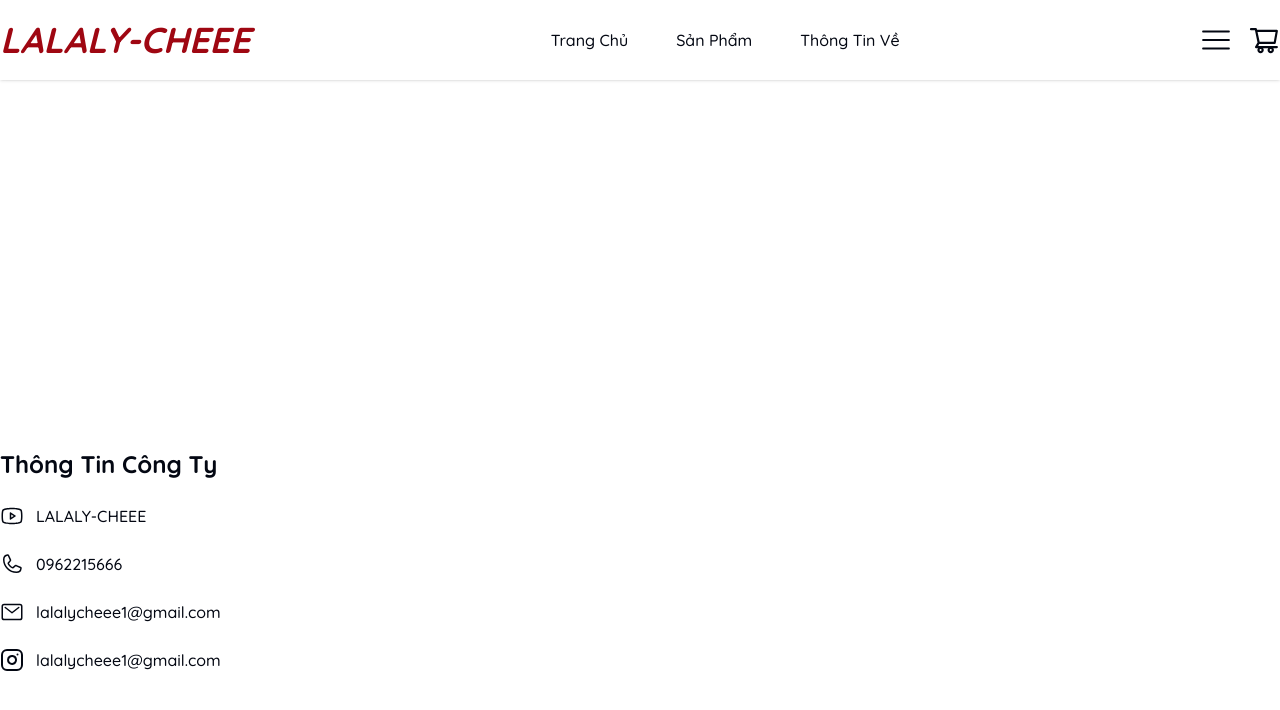
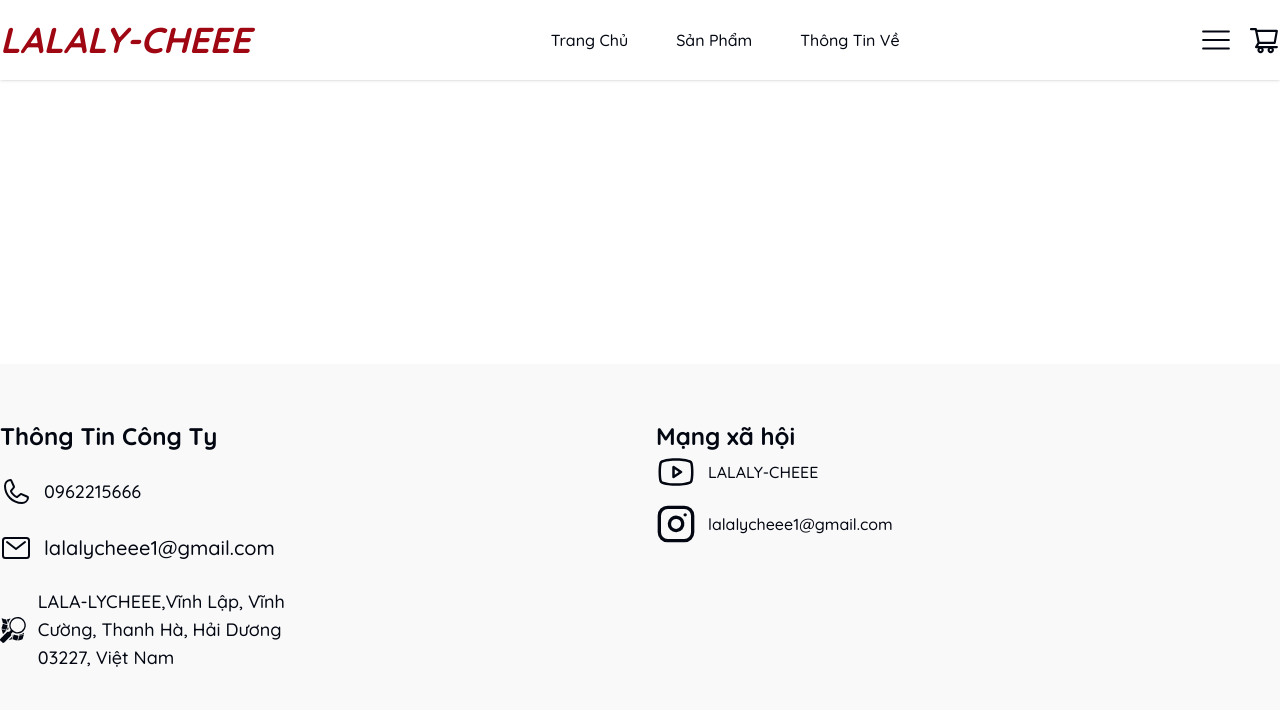
Before and after one commit to Future2003s/clientCompany, a Next.js app: page / in a window 1280 px wide. Shown: the top 710 px of the page. Built offline with nearby package versions, Linux system fonts and the light colour scheme.

Commit message:
Footer Right

```diff
--- a/src/app/page.tsx
+++ b/src/app/page.tsx
@@ -1,5 +1,3 @@
-import Image from "next/image";
-
 export default function Home() {
-  return <></>;
+  return <>Trang Chủ</>;
 }
--- a/src/layouts/Footer.tsx
+++ b/src/layouts/Footer.tsx
@@ -3,32 +3,23 @@ import React from "react";
 import { IoCalendarNumber, IoMailOutline } from "react-icons/io5";
 import { LuInstagram } from "react-icons/lu";
 import { PiPhone, PiYoutubeLogo } from "react-icons/pi";
+import { SiGooglestreetview, SiOpenstreetmap } from "react-icons/si";
 
 function Footer() {
   return (
     <footer
-      className={`pt-14 pb-32 bg-[url("/images/footer.png")] bg-left-bottom bg-repeat-x`}
+      className={`bg-[#f9f9f9] pt-14 pb-32 bg-[url("/images/footer.png")] bg-left-bottom bg-repeat-x`}
     >
-      <div className="relative z-10 container grid lg:grid-cols-4 gap-8">
-        {/* footer left */}
-        <div className="flex flex-col gap-6 lg:col-span-6">
+      <div className="relative z-10 container grid lg:grid-cols-4 gap-8 justify-between">
+        <div className="flex flex-col gap-6 lg:col-span-2">
+          {/* footer left */}
           <h4 className="font-bold text-2xl">Thông Tin Công Ty</h4>
           <Link
-            href={"#youtube"}
-            target="_self"
+            href={"tel:0962215666"}
             className="flex items-center text-gray-700g gap-3"
           >
-            <PiYoutubeLogo className="h-6 w-6" />
-            <span>LALALY-CHEEE</span>
-          </Link>
-
-          <Link
-            href={"0962215666"}
-            target="_self"
-            className="flex items-center text-gray-700g gap-3"
-          >
-            <PiPhone className="h-6 w-6" />
-            <span>0962215666</span>
+            <PiPhone className="h-8 w-8" />
+            <span className="text-lg">0962215666</span>
           </Link>
 
           <Link
@@ -36,18 +27,45 @@ function Footer() {
             target="_self"
             className="flex items-center text-gray-700g gap-3"
           >
-            <IoMailOutline className="h-6 w-6" />
-            <span>lalalycheee1@gmail.com</span>
+            <IoMailOutline className="h-8 w-8" />
+            <span className="text-xl">lalalycheee1@gmail.com</span>
           </Link>
 
           <Link
-            href={"#instagram"}
-            target="_self"
-            className="flex items-center text-gray-700g gap-3"
+            className="flex items-center text-gray-700g gap-3 w-[50%]"
+            target="_blank"
+            href={"https://maps.app.goo.gl/3kftHYNZhJgLV9UE8"}
           >
-            <LuInstagram className="h-6 w-6" />
-            <span>lalalycheee1@gmail.com</span>
+            <SiOpenstreetmap className="w-15 h-15" />
+            <span className="text-lg">
+              LALA-LYCHEEE,Vĩnh Lập, Vĩnh Cường, Thanh Hà, Hải Dương 03227, Việt
+              Nam
+            </span>
           </Link>
+        </div>
+
+        <div>
+          {/* footer right */}
+          <h4 className="font-bold text-2xl">Mạng xã hội</h4>
+          <div className="container flex flex-wrap gap-3">
+            <Link
+              href={"#youtube"}
+              target="_self"
+              className="flex items-center text-gray-700g gap-3"
+            >
+              <PiYoutubeLogo className="h-10 w-10" />
+              <span>LALALY-CHEEE</span>
+            </Link>
+
+            <Link
+              href={"#instagram"}
+              target="_self"
+              className="flex items-center text-gray-700g gap-3"
+            >
+              <LuInstagram className="h-10 w-10" />
+              <span>lalalycheee1@gmail.com</span>
+            </Link>
+          </div>
         </div>
       </div>
     </footer>
```
